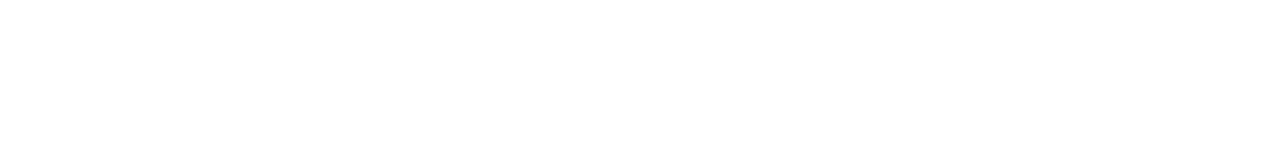
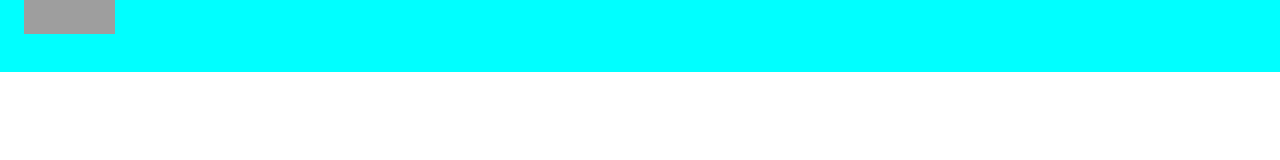
Before and after one commit to Ahmed-Eloraby/Bld_Project_01, a plain HTML site: page index.html in a window 1280 px wide. Drawn offline with Linux system fonts and the light colour scheme; grey boxes are pictures that could not be loaded.

Commit message:
navbar layout added

```diff
--- a/index.html
+++ b/index.html
@@ -5,8 +5,21 @@
     <meta http-equiv="X-UA-Compatible" content="IE=edge" />
     <meta name="viewport" content="width=device-width, initial-scale=1.0" />
     <link rel="stylesheet" href="styles.css" />
+    <link rel="icon" type="image/x-icon" href="/images/favicon.ico" />
 
-    <title>Document</title>
+    <title>Udemy_bld</title>
   </head>
-  <body></body>
+  <body>
+    <div class="top_bar">
+      <a href="https://www.udemy.com/">
+        <img
+          src="https://www.udemy.com/staticx/udemy/images/v7/logo-udemy.svg"
+          alt="Udemy-Logo"
+          width="91"
+          height="34"
+        />
+      </a>
+    </div>
+    <div></div>
+  </body>
 </html>
--- a/styles.css
+++ b/styles.css
@@ -0,0 +1,16 @@
+.top_bar {
+  background-color: aqua;
+  /* margin: 0px; */
+  padding-left: 24px;
+  padding-right: 24px;
+  line-height: 19.6px;
+  /* position: relative; */
+  height: 72px;
+  align-items: center;
+  /* background-clip: border-box; */
+}
+
+body {
+  padding: 0px;
+  margin: 0px;
+}
```
Also changed, not shown: images/alarm.jpg (added), images/favicon.ico (added), images/favicon.png (added), images/logo-udemy.svg (added).
